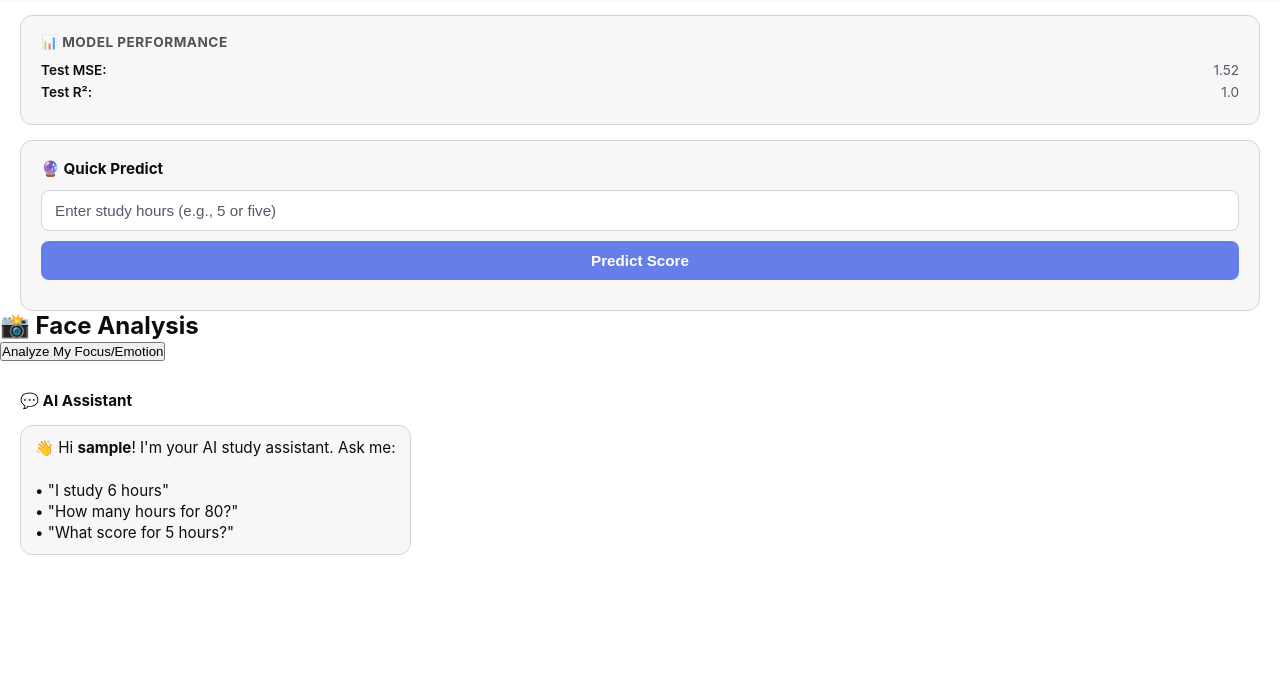
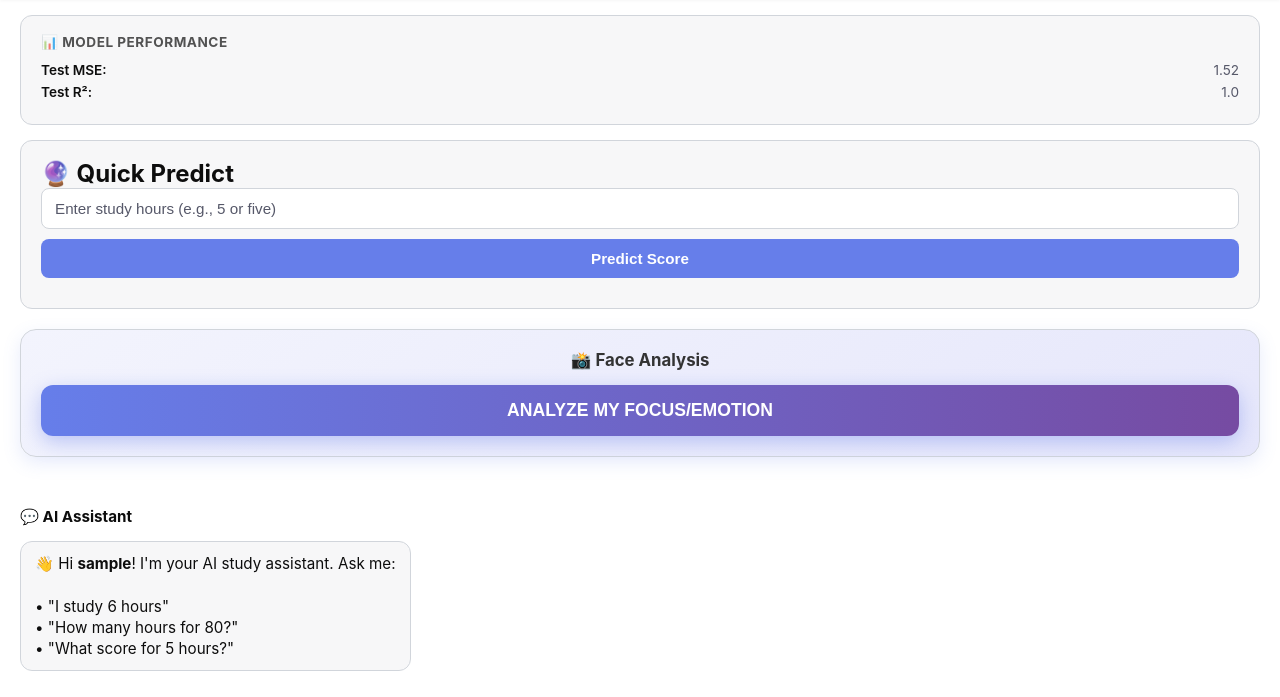
Before and after one commit to wapnethmitha/ai-study-predictor, a Flask app: page / in a window 1280 px wide. Shown: the part 69-766 px from the top of the page. Run offline with Flask 3, Linux system fonts and the light colour scheme; the visitor is signed in with stand-in values (Sample User, id 1); data that the repository does not hold is empty.

Commit message:
Done some Changes to face analyzer

```diff
--- a/app.py
+++ b/app.py
@@ -297,12 +297,6 @@ def history():
 
     return jsonify([])
 
-
-
-
-
-
-
 @app.route('/react', methods=['POST'])
 def react():
     if 'user' not in session:
--- a/static/style.css
+++ b/static/style.css
@@ -212,12 +213,23 @@ body {
     flex-shrink: 0;
 }
 
-.predictor h2 {
-    font-size: 0.95em;
-    font-weight: 700;
-    color: var(--text-primary);
-    margin: 0 0 12px 0;
+.predictor2 {
+    background: linear-gradient(145deg, #f3f4fd, #e6e7fb);
+    padding: 20px;
+    margin: 20px;
+    border-radius: 16px;
+    border: 1px solid var(--border-color);
+    box-shadow: 0 6px 18px rgba(102, 126, 234, 0.15);
+    text-align: center;
+    transition: all 0.3s ease;
 }
+
+.predictor2 h2 {
+    margin-bottom: 15px;
+    font-size: 1.05em;
+    color: #333;
+}
+
 
 .predictor input {
     width: 100%;
@@ -517,6 +570,60 @@ body {
     font-weight: bold;
 }
 
+/* Highlight Face Analysis Button */
+.highlight-btn {
+    width: 100%;
+    padding: 15px;
+    font-size: 1.1em;
+    font-weight: 800;
+    color: #fff;
+    background: linear-gradient(90deg, #667eea, #764ba2);
+    border: none;
+    border-radius: 12px;
+    cursor: pointer;
+    box-shadow: 0 6px 20px rgba(102, 126, 234, 0.4);
+    transition: all 0.3s ease;
+    text-transform: uppercase;
+}
+
+.highlight-btn:hover {
+    transform: translateY(-2px) scale(1.02);
+    box-shadow: 0 8px 25px rgba(102, 126, 234, 0.5);
+}
+
+.highlight-btn:active {
+    transform: translateY(0) scale(0.98);
+    box-shadow: 0 4px 12px rgba(102, 126, 234, 0.3);
+}
+.face-card {
+    background: linear-gradient(135deg, #667eea, #764ba2);
+    color: #fff;
+    padding: 20px;
+    border-radius: 16px;
+    box-shadow: 0 8px 25px rgba(102, 126, 234, 0.4);
+    text-align: center;
+    font-weight: 600;
+    margin-top: 12px;
+    transition: transform 0.3s ease, box-shadow 0.3s ease;
+}
+
+.face-card h3 {
+    font-size: 1em;
+    margin-bottom: 8px;
+}
+
+.face-card p {
+    font-size: 1.1em;
+    font-weight: 700;
+    margin-bottom: 12px;
+}
+
+.face-card:hover {
+    transform: translateY(-3px) scale(1.02);
+    box-shadow: 0 10px 30px rgba(102, 126, 234, 0.5);
+}
+
+
 /* Responsive */
 @media (max-width: 768px) {
     .header {
--- a/templates/index.html
+++ b/templates/index.html
@@ -5,6 +5,9 @@
     <link rel="stylesheet" href="{{ url_for('static', filename='style.css') }}">
 </head>
 <body>
+
+
+
     <div class="container">
         <!-- Header -->
         <div class="header">
@@ -42,7 +45,7 @@
         <!-- Face Analyzer Section -->
         <div class="predictor2">
             <h2 style="margin-top: 0;">📸 Face Analysis</h2>
-            <button id="faceButton">Analyze My Focus/Emotion</button>
+            <button id="faceButton" class="highlight-btn">Analyze My Focus/Emotion</button>
             <div id="faceResult"></div>
         </div>
 
@@ -202,14 +205,18 @@
             alert(data.error);
             return;
         }
+
         let tipsHTML = '<div class="tips-section"><strong>💡 Study Tips:</strong><ul>';
         data.tips.forEach(tip => {
             tipsHTML += `<li>${formatMessage(tip)}</li>`;
         });
         tipsHTML += '</ul></div>';
 
+        // Update result here AFTER fetch
         document.getElementById('result').innerHTML =
-                    `<p class="success">If you study <strong>${hours}</strong> hours → Score: <strong>${data.prediction}</strong></p>
+            `<div class="prediction-card">
+                If you study <strong>${hours}</strong> hours → Score: <strong>${data.prediction}</strong>
+            </div>
             ${tipsHTML}
             <div class="reaction-buttons">
                 <button class="reaction-btn" onclick="addReaction('thumbs_up')">👍 Helpful</button>
@@ -217,6 +224,7 @@
             </div>`;
     });
 }
+
 
         function sendChat() {
             let message = document.getElementById('chatInput').value.trim();
@@ -281,7 +289,33 @@ document.getElementById('faceButton').addEventListener('click', async () => {
             // Stop webcam
             stream.getTracks().forEach(track => track.stop());
 
-            faceResultDiv.innerHTML = 'Analyzing... ⏳';
+// Show analyzing message
+faceResultDiv.innerHTML = `<div class="face-card" style="background: var(--card-bg); color: var(--text-primary);">Analyzing... ⏳</div>`;
+
+// Give the browser a moment to repaint
+setTimeout(async () => {
+    // Send image to backend
+    const response = await fetch('/analyze_face', {
+        method: 'POST',
+        headers: { 'Content-Type': 'application/json' },
+        body: JSON.stringify({ image: imgData })
+    });
+    const data = await response.json();
+
+    // Show results
+    faceResultDiv.innerHTML = `
+        <div class="face-card">
+            <h3>🎯 Predicted Focus</h3>
+            <p><strong>${data.focus}</strong></p>
+            <h3>⏱ Recommended Study Hours</h3>
+            <p><strong>${data.recommended_hours} hours</strong></p>
+            <div class="reaction-buttons">
+                <button class="reaction-btn" onclick="addReaction('thumbs_up')">👍 Helpful</button>
+                <button class="reaction-btn" onclick="addReaction('thumbs_down')">👎 Not helpful</button>
+            </div>
+        </div>
+    `;
+}, 50); // 50ms is enough for a repaint
 
             // Send image to backend
             const response = await fetch('/analyze_face', {
@@ -292,8 +326,20 @@ document.getElementById('faceButton').addEventListener('click', async () => {
             const data = await response.json();
 
             // Show results
-            faceResultDiv.innerHTML = `<p>Predicted Focus: <strong>${data.focus}</strong></p>
-                                       <p>Recommended Study Hours: <strong>${data.recommended_hours}</strong></p>`;
+            // Show results
+faceResultDiv.innerHTML = `
+    <div class="face-card">
+        <h3>🎯 Predicted Focus</h3>
+        <p><strong>${data.focus}</strong></p>
+        <h3>⏱ Recommended Study Hours</h3>
+        <p><strong>${data.recommended_hours} hours</strong></p>
+        <div class="reaction-buttons">
+            <button class="reaction-btn" onclick="addReaction('thumbs_up')">👍 Helpful</button>
+            <button class="reaction-btn" onclick="addReaction('thumbs_down')">👎 Not helpful</button>
+        </div>
+    </div>
+`;
+
         }, 3000);
 
     } catch (err) {
```
Also changed, not shown: other parts of static/style.css (+42 -0 lines), face_analyzer.py (+18 -7 lines). Lines whose indentation alone changed are shown as unchanged.
